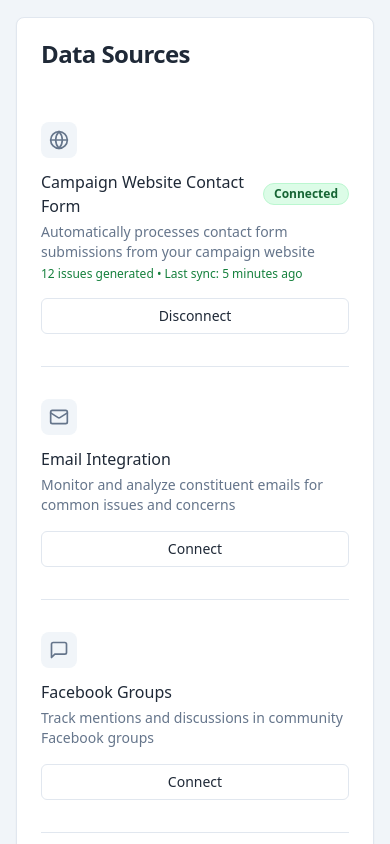
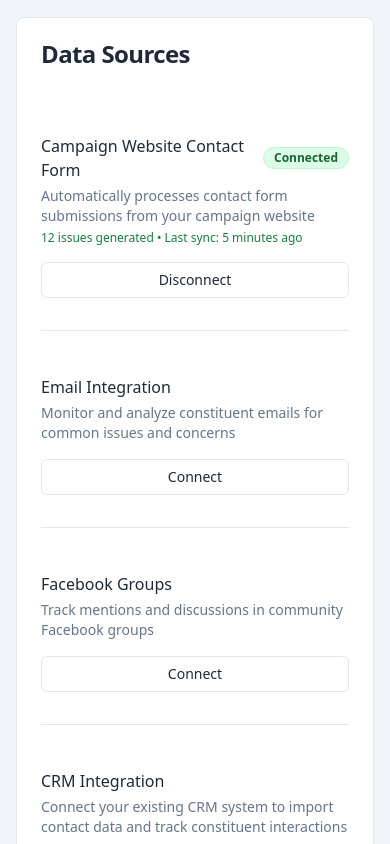
Before and after one commit to kmcost/serve-v3-current, a React (Vite) app: page /settings in a window 390 px wide. Shown: the part 1180-2024 px from the top of the page. Built offline with nearby package versions, Linux system fonts and the light colour scheme.

Commit message:
Hide icon on mobile
Hide the data source icon on mobile devices.

```diff
--- a/src/pages/Settings.tsx
+++ b/src/pages/Settings.tsx
@@ -287,7 +287,7 @@ const Settings = () => {
             const isLast = index === dataSources.length - 1;
             return <div key={dataSource.id} className={`flex flex-col sm:flex-row sm:items-center sm:justify-between gap-4 py-8 ${!isLast ? 'border-b border-border' : ''}`}>
                   <div className="flex flex-col sm:flex-row sm:items-center space-y-3 sm:space-y-0 sm:space-x-3 flex-1">
-                    <div className="p-2 bg-muted rounded-lg w-fit">
+                    <div className="p-2 bg-muted rounded-lg w-fit hidden sm:block">
                       <IconComponent className="h-5 w-5 text-muted-foreground" />
                     </div>
                     <div className="flex-1">
```
